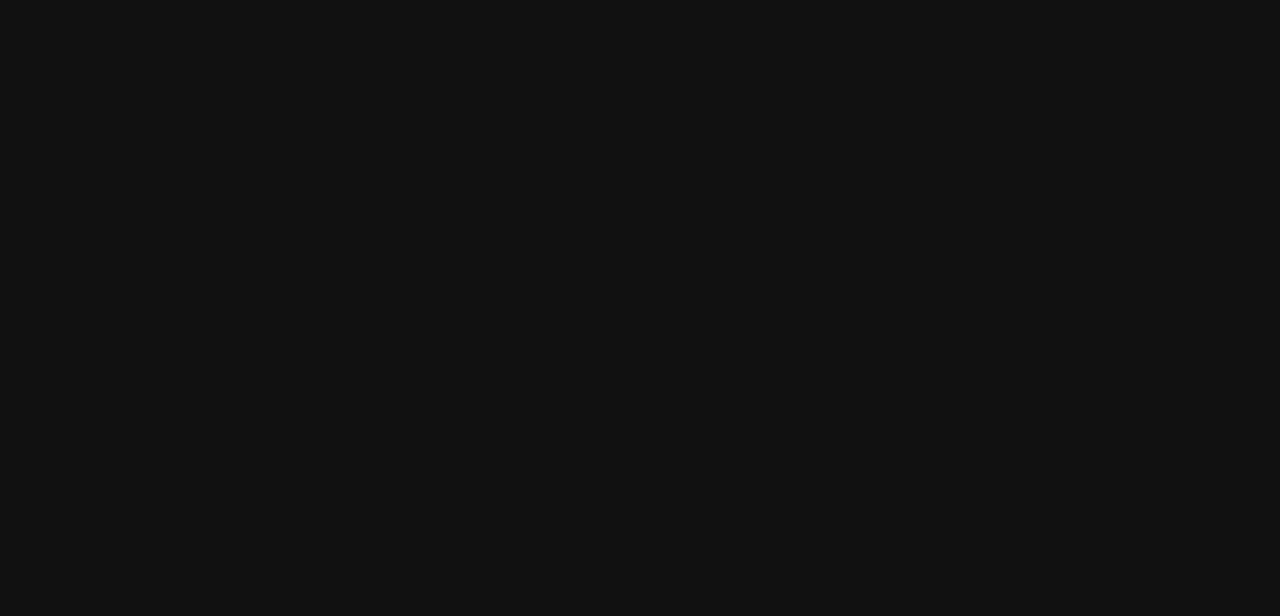
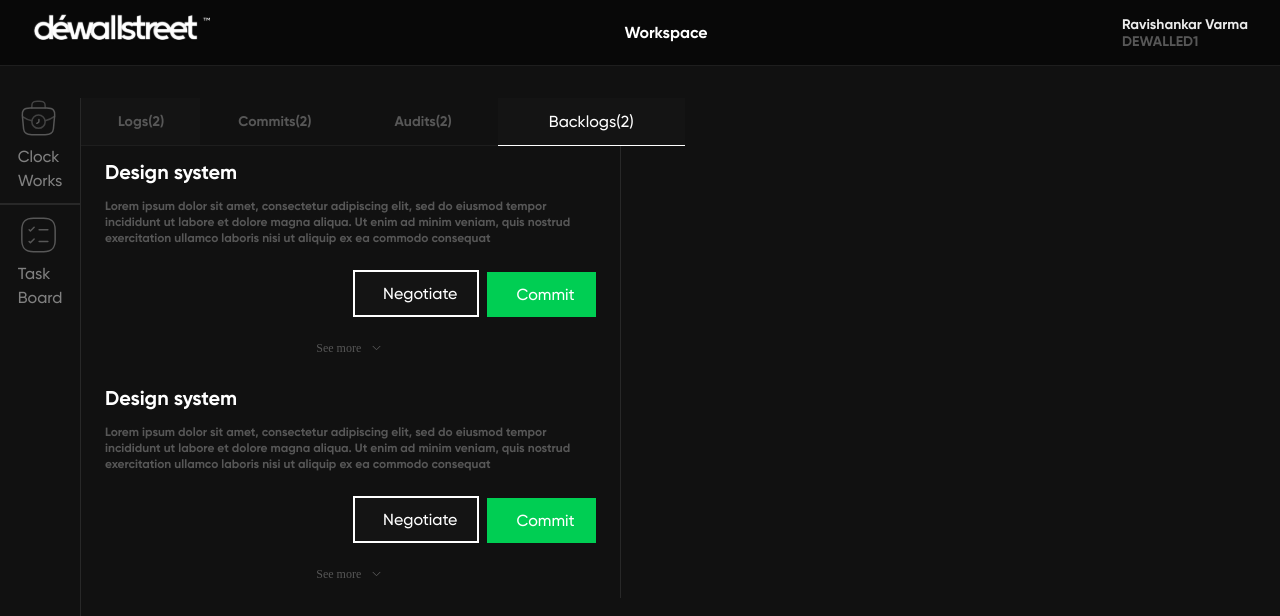
Before and after one commit to chieftain-defutura/Dewallstreet-Timesheet, a React (Vite) app: page /Taskpage/log in a window 1280 px wide. Before the commit this address had no page. Shown: the top 616 px of the page. Built offline with nearby package versions, Linux system fonts and the light colour scheme.

Commit message:
chore: push orgin backlogs

```diff
--- a/src/App.jsx
+++ b/src/App.jsx
@@ -11,6 +11,8 @@ import Login from "./pages/Login";
 import Taskpage from "./pages/Taskpage";
 import Taskpagelist from "./pages/Taskpage";
 import Backlog from "./components/Taskboard/Backlogs";
+import Designpage from "./components/Taskboard/Log/Logs";
+import Logboard from "./components/Taskboard/Log";
 function App() {
   return (
     <>
@@ -18,7 +20,8 @@ function App() {
         <Route path="/" element={<Login />} />
         <Route path="/home" element={<Homepage />} />
         <Route path="/Taskpage" element={<Taskpage />} />
-        <Route path="/Taskpage/backlog" element={<Backlog />} />
+        <Route path="/Taskpage/:backlog" element={<Backlog />} />
+        <Route path="/Taskpage/log" element={<Logboard />} />
       </Routes>
     </>
   );
--- a/src/components/Taskboard/Backlogs/Backlogs.css
+++ b/src/components/Taskboard/Backlogs/Backlogs.css
@@ -22,6 +22,7 @@
   flex-direction: column;
   padding: 16px 24px;
   gap: 24px;
+  width: 45%;
 }
 .task_title {
   display: flex;
@@ -29,3 +30,59 @@
   align-items: flex-start;
   gap: 16px;
 }
+.design_links {
+  display: flex;
+  font-style: normal;
+}
+.backlog_link {
+  display: flex;
+  height: 48px;
+  padding: 16px 51px;
+  justify-content: center;
+  align-items: center;
+  border-bottom: 1px solid var(--canvas, #fff);
+  background: #141414;
+}
+.backlog_link > a {
+  color: var(--canvas, #fff);
+  font-family: "Gilroy-medium";
+  font-size: 16px;
+  font-style: normal;
+  font-weight: 500;
+  background-color: #141414;
+}
+.commit_link {
+  display: flex;
+  height: 48px;
+  padding: 16px 37px 16px 38px;
+  justify-content: center;
+  align-items: center;
+  border-bottom: 1px solid var(--line, #1e1e1e);
+}
+.commit_link > a,
+.audits_link > a,
+.log_link > a {
+  color: var(--labler-tight, #575757);
+  font-family: Gilroy-bold;
+  font-size: 14px;
+  font-style: normal;
+  font-weight: 500;
+  line-height: normal;
+}
+.audits_link {
+  display: flex;
+  height: 48px;
+  padding: 16px 46px;
+  justify-content: center;
+  align-items: center;
+  border-bottom: 1px solid var(--line, #1e1e1e);
+}
+
+.log_link {
+  display: flex;
+  height: 48px;
+  padding: 16px 36px 16px 37px;
+  justify-content: center;
+  align-items: center;
+  border-bottom: 1px solid var(--line, #1e1e1e);
+}
--- a/src/components/Taskboard/Backlogs/Backlogs.jsx
+++ b/src/components/Taskboard/Backlogs/Backlogs.jsx
@@ -4,14 +4,38 @@ import React, { useState } from "react";
 import downarrow from "../../../assets/icons/chevron-down.svg";
 import "./backlogs.css";
 import { Backloglist } from "./Backlog";
-import Button from "../../Button";
+import { Link } from "react-router-dom";
 import Seemore from "../../see more/seemore";
 import CommitPopup from "../../commit/commit";
 export const Backlogdesign = () => {
   const RenderBacklogdesign = Backloglist.map((Designtype, i) => {
     return <DesignContent key={i} data={Designtype} />;
   });
-  return <div>{RenderBacklogdesign}</div>;
+  return (
+    <React.Fragment>
+      <div className="logs_main">
+        <div className="design_links">
+          <Link to="/Taskpage/log">
+            <div className="log_link">
+              <a>Logs(2)</a>
+            </div>
+          </Link>
+          <div className="commit_link">
+            <a>Commits(2)</a>
+          </div>
+          <div className="audits_link">
+            <a>Audits(2)</a>
+          </div>
+          <Link to="/Taskpage/backlog">
+            <div className="backlog_link">
+              <a>Backlogs(2)</a>
+            </div>
+          </Link>
+        </div>
+        <div>{RenderBacklogdesign}</div>
+      </div>
+    </React.Fragment>
+  );
 };
 
 const DesignContent = ({ data }) => {
@@ -26,20 +50,9 @@ const DesignContent = ({ data }) => {
         <h1>{data.Title}</h1>
         <p>{data.Para}</p>
       </div>
+
       {!openSeemore && (
         <>
-          <div className="logs_button">
-            <div>
-              <Button variant="negotiate" size="medium">
-                Negotiate
-              </Button>
-            </div>
-            <div onClick={() => setAddcommitOpen(true)}>
-              <Button variant="primary" size="medium">
-                Commit
-              </Button>
-            </div>
-          </div>
           <div className="arrows">
             <button onClick={() => setOpenSeemore(true)}>
               {data.More}
@@ -49,7 +62,6 @@ const DesignContent = ({ data }) => {
         </>
       )}
       {openSeemore && <Seemore Designtype={data} setSeemore={setOpenSeemore} />}
-
       <CommitPopup trigger={Addcommitopen} setTrigger={setAddcommitOpen} />
     </div>
   );
--- a/src/components/Taskboard/Log/Logs.css
+++ b/src/components/Taskboard/Log/Logs.css
@@ -18,7 +18,6 @@
   font-size: 16px;
   font-style: normal;
   font-weight: 500;
-  /* line-height: normal; */
   background-color: #141414;
 }
 .commit_link {
--- a/src/components/Taskboard/Log/Logs.jsx
+++ b/src/components/Taskboard/Log/Logs.jsx
@@ -17,9 +17,11 @@ const Designpage = () => {
     <React.Fragment>
       <div className="logs_main">
         <div className="design_links">
-          <div className="log_link">
-            <a>Logs(2)</a>
-          </div>
+          <Link to="/Taskpage/log">
+            <div className="log_link">
+              <a>Logs(2)</a>
+            </div>
+          </Link>
           <div className="commit_link">
             <a>Commits(2)</a>
           </div>
--- /dev/null
+++ b/src/components/Taskboard/Log/index.jsx
@@ -0,0 +1,15 @@
+/** @format */
+
+import React from "react";
+import Layout from "../../../components/Layout";
+import Designpage from "./Logs";
+
+const Logboard = () => {
+  return (
+    <Layout>
+      <Designpage />
+    </Layout>
+  );
+};
+
+export default Logboard;
--- a/src/components/see more/seemore.jsx
+++ b/src/components/see more/seemore.jsx
@@ -8,8 +8,11 @@ import clockimage from "../../assets/icons/timer.svg";
 import Button from "../Button";
 import uparrow from "../../assets/icons/chevron-up.svg";
 import Designpage from "../Taskboard/Log/Logs";
+import { useParams } from "react-router-dom";
 
 const Seemore = ({ Designtype, setSeemore }) => {
+  const { backlog } = useParams();
+
   return (
     <div className="see_more">
       <div className="correction">
@@ -46,6 +49,7 @@ const Seemore = ({ Designtype, setSeemore }) => {
             <h1 id="time">{Designtype.Timing}</h1>
             <h1 id="days">{Designtype.Date}</h1>
           </div>
+          {backlog !== "backlog" && (
             <div className="design_respond">
               <p>{Designtype.Respond}</p>
               <div className="button_type">
@@ -66,8 +70,10 @@ const Seemore = ({ Designtype, setSeemore }) => {
                 </div>
               </div>
             </div>
+          )}
         </div>
       </div>
+      {backlog !== "backlog" && (
         <div className="logs_button">
           <Button variant="negotiate" size="medium">
             Negotiate
@@ -76,6 +82,8 @@ const Seemore = ({ Designtype, setSeemore }) => {
             Commit
           </Button>
         </div>
+      )}
+
       <div className="down_arrow">
         <button onClick={() => setSeemore(false)}>
           {Designtype.Less}
```
Lines whose indentation alone changed are shown as unchanged.
